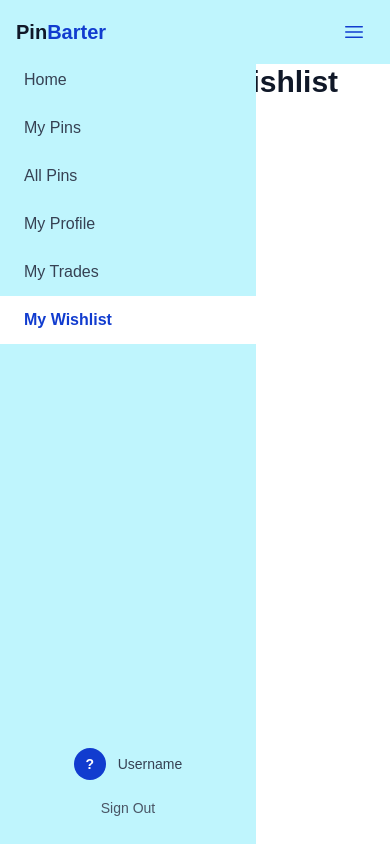
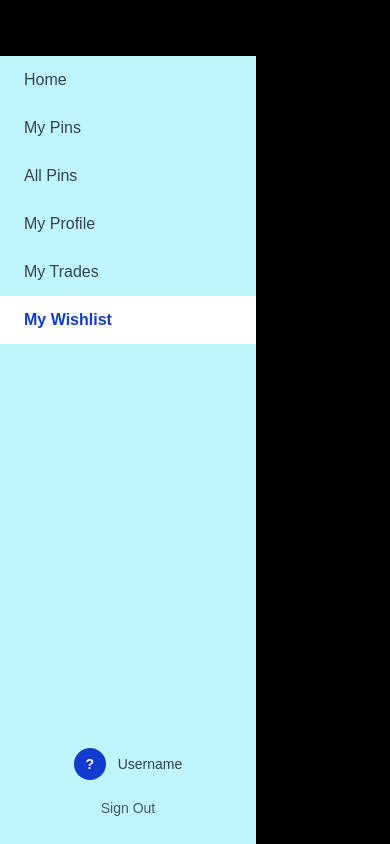
Before and after one commit to HarryYoung28/PinBarter, a Next.js app: page /wishlist in a window 390 px wide. Both pictures are taken after a click on the button 354 px from the left and 32 px from the top of the page. Built offline with nearby package versions, Linux system fonts and the light colour scheme.

Commit message:
overlay added

```diff
--- a/src/components/SideBar.js
+++ b/src/components/SideBar.js
@@ -41,6 +41,13 @@ export default function SideBar() {
                     </svg>
                 </button>
             </div>
+            {/* MOBILE OVERLAY (dims background) */}
+            {isOpen && (
+                <div
+                className="md:hidden fixed inset-0 z-40 bg-black bg-opacity-50"
+                onClick={closeSideBar}>
+                </div>
+            )}
             {/* SIDE BAR DIV */}
             <div data-testid="sidebar-div"
             className={`
@@ -49,6 +56,7 @@ export default function SideBar() {
                 bottom-0
                 md:relative
                 md:top-0
+                z-50
                 w-64
                 transition-transform
                 duration-300
```
